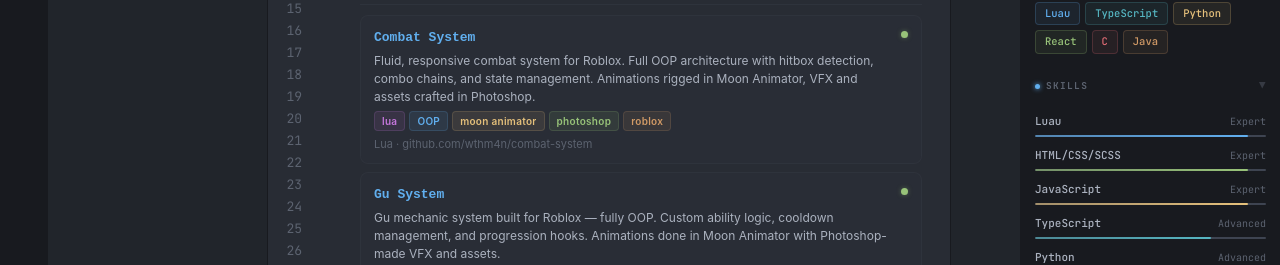
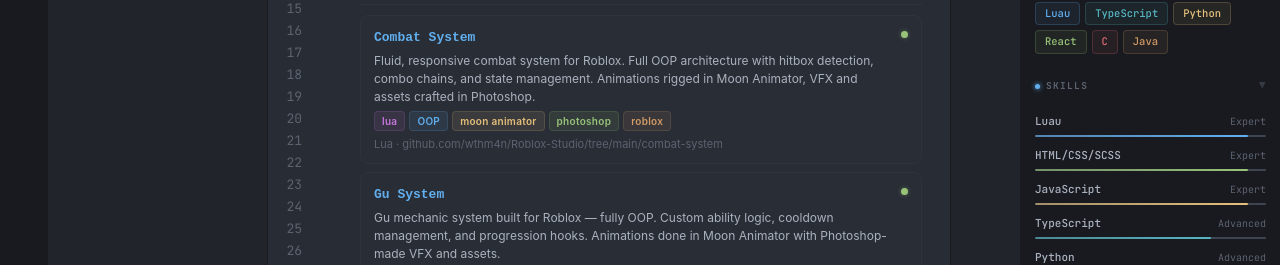
Before and after one commit to wthm4n/wthm4n.github.io, a React (Vite) app: page / in a window 1280 px wide. Shown: the part 413-678 px from the top of the page. Built offline with nearby package versions, Linux system fonts and the light colour scheme.

Commit message:
auto: update src/components/CodeBlocks.jsx — 9:22:44 pm

```diff
--- a/src/components/CodeBlocks.jsx
+++ b/src/components/CodeBlocks.jsx
@@ -1773,7 +1773,7 @@ export function CodeReadme({ t }) {
       name: "Combat System",
       desc: "Fluid, responsive combat system for Roblox. Full OOP architecture with hitbox detection, combo chains, and state management. Animations rigged in Moon Animator, VFX and assets crafted in Photoshop.",
       lang: "Lua",
-      url: "https://github.com/wthm4n/combat-system",
+      url: "https://github.com/wthm4n/Roblox-Studio/tree/main/combat-system",
       tags: [
         { label: "lua", color: t.keyword },
         { label: "OOP", color: t.func },
```
